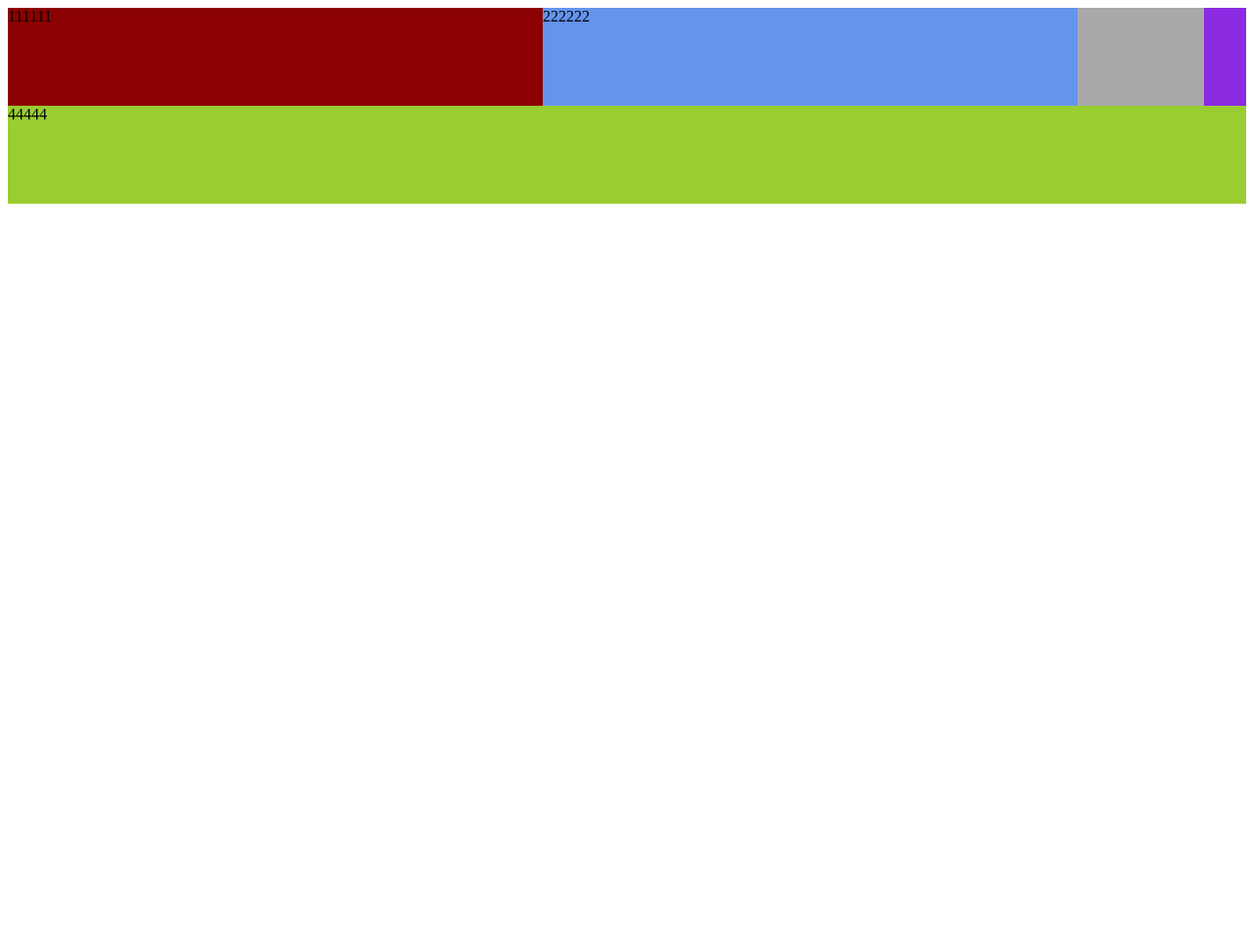
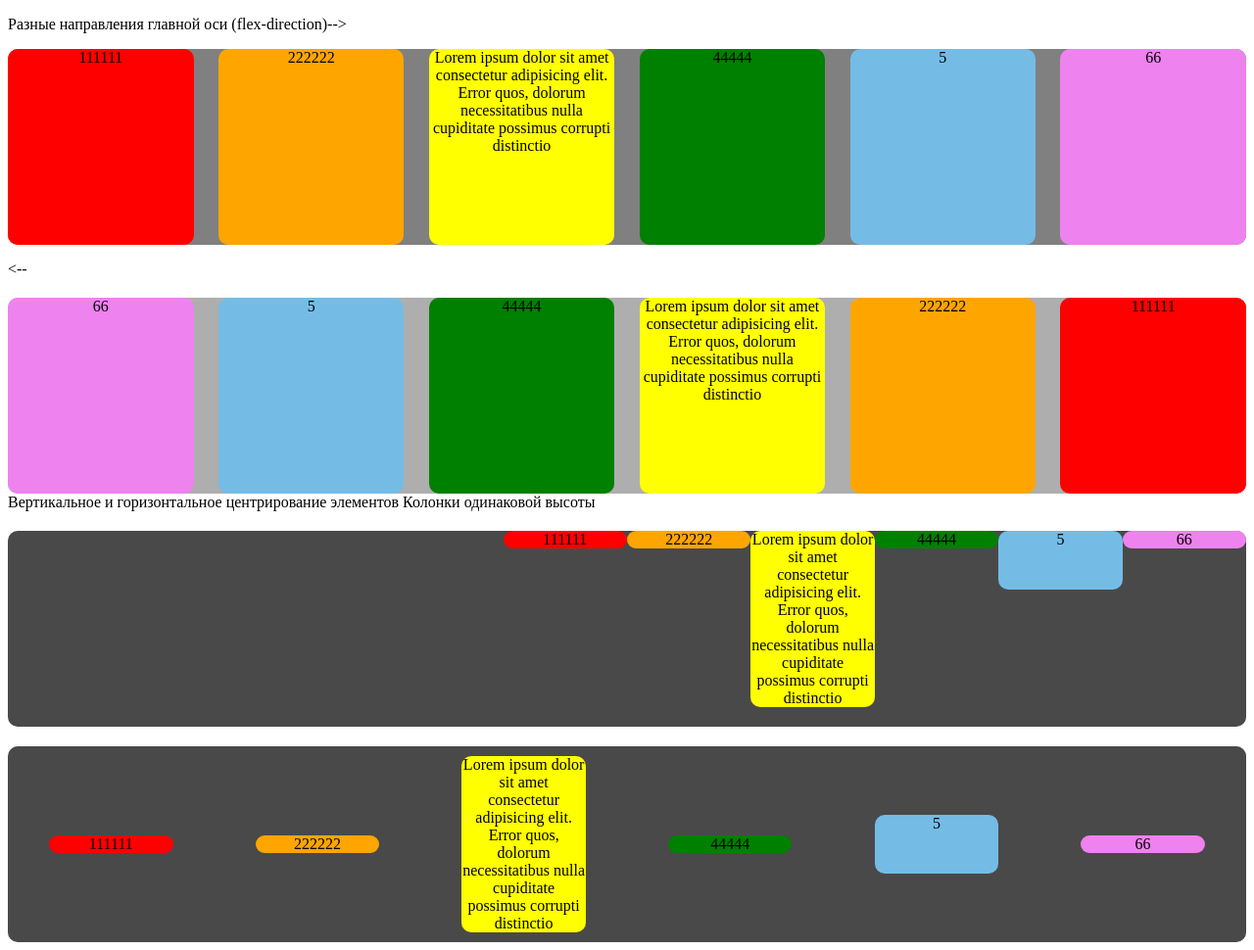
Before and after one commit to destiny313/pet, a plain HTML site: page flex1.html in a window 1280 px wide. Shown: the whole page at 98% size. Before the commit the page ends 800 px from the top, so only its background shows below. Drawn offline with Linux system fonts and the light colour scheme.

Commit message:
3.4-1-pet

```diff
--- a/css/flex1.css
+++ b/css/flex1.css
@@ -1,32 +1,95 @@
-.bodyBlock {
+.bodyBlock1 {
     display: flex;
-    background-color: blueviolet;
+    background-color: grey;
     height: 200px;
-    flex-wrap: wrap;
+    /* flex-wrap: wrap; */
+    justify-content: space-between;
+    border-radius: 10px;
+    text-align: center;
+}
+
+.bodyBlock2 {
+    margin-top: 20px;
+    display: flex;
+    background-color: rgb(175, 174, 174);
+    height: 200px;
+    /* flex-wrap: wrap; */
+    justify-content: space-between;
+    border-radius: 10px;
+    text-align: center;
+    flex-direction: row-reverse;
+}
+
+.bodyBlock3 {
+    margin-top: 20px;
+    display: flex;
+    background-color: rgb(73, 73, 73);
+    height: 200px;
+    /* flex-wrap: wrap; */
+    justify-content: space-between;
+    border-radius: 10px;
+    text-align: center;
+    align-items: flex-start;
+    justify-content: flex-end;
+}
+
+.bodyBlock4 {
+    margin-top: 20px;
+    display: flex;
+    background-color: rgb(73, 73, 73);
+    height: 200px;
+    /* flex-wrap: wrap; */
+    justify-content: space-between;
+    border-radius: 10px;
+    text-align: center;
+    align-items: center;
+    justify-content: space-around;
 }
 
 .div1 {
-    background-color:darkred;
-    flex-grow: .3;
-    width: 33%;
+    background-color:red;
+    border-radius: 10px;
+
 }
 
 .div2 {
-    background-color:cornflowerblue;
-    flex-grow: .3;
-    width: 33%;
+    background-color:orange;
+    border-radius: 10px;
 
 }
 
 .div3 {
-    background-color:darkgrey;
-    flex-grow: .3;
-    /* width: 35%; */
+    background-color:yellow;
+    border-radius: 10px;
 
 }
 
 .div4 {
-    background-color: yellowgreen;
-    flex-grow: 1;
-    width: 50%;
+    background-color: green;
+    border-radius: 10px;
+
 }
+
+.div5 {
+    background-color: rgb(116, 188, 230);
+    border-radius: 10px;
+
+}
+
+.div6 {
+    background-color: violet;
+    border-radius: 10px;
+
+}
+
+.fifteen {
+    width: 15%;
+}
+
+.ten {
+    width: 10%;
+}
+
+.h60 {
+    height: 60px;
+}
--- /dev/null
+++ b/css/flex2.css
@@ -0,0 +1,60 @@
+body{
+    display: flex;
+    flex-direction: column;
+    min-height: 100vh;
+    align-content: space-between;
+}
+
+.content{
+    /* 1 flex-grow, 0 flex-shrink, auto flex-basis */
+    /* flex: 1 0 auto; */
+    flex-grow: 1;
+    /* display: flex;
+
+    flex-wrap: nowrap;
+    justify-content: space-between;     */
+    /* align-items: flex-end; */
+
+ }
+
+ .wrap {
+    display: flex;
+
+    flex-wrap: nowrap;
+    justify-content: space-between;
+    align-items: flex-end;
+ }
+
+ .content__1 {
+     background-color: whitesmoke;
+     width: 250px;
+     box-sizing: border-box;
+     padding: 10px;
+     border-radius: 5px;
+
+ }
+
+ .content__2 {
+    box-sizing: border-box;
+    padding: 10px;
+    border-radius: 5px;
+}
+
+.content__3 {
+    background-color: whitesmoke;
+    width: 250px;
+    box-sizing: border-box;
+    padding: 10px;
+    border-radius: 5px;
+}
+
+ footer{
+    /* 0 flex-grow, 0 flex-shrink, auto flex-basis */
+    flex: 0 0 auto;
+    height: 100px;
+    box-sizing: border-box;
+    padding: 10px;
+    background-color: yellowgreen;
+    /* width: 200px;
+    align-self: flex-end; */
+ }
--- a/flex1.html
+++ b/flex1.html
@@ -1,5 +1,6 @@
 <!DOCTYPE html>
 <html lang="en">
+
 <head>
     <meta charset="UTF-8">
     <meta http-equiv="X-UA-Compatible" content="IE=edge">
@@ -7,21 +8,74 @@
     <link rel="stylesheet" href="./css/flex1.css">
     <title>Document</title>
 </head>
+
 <body>
-    <div class="bodyBlock">
-        <div class="div1">
+    <p>Разные направления главной оси (flex-direction)--></p>
+    <div class="bodyBlock1">
+        <div class="div1 fifteen">
             111111
         </div>
-        <div class="div2">
+        <div class="div2 fifteen">
             222222
         </div>
-        <div class="div3"></div>
-        <div class="div4">
+        <div class="div3 fifteen">Lorem ipsum dolor sit amet consectetur adipisicing elit. Error quos, dolorum
+            necessitatibus nulla cupiditate possimus corrupti distinctio</div>
+        <div class="div4 fifteen">
             44444
         </div>
-
-
+        <div class="div5 fifteen">5</div>
+        <div class="div6 fifteen">66</div>
+    </div>
+    <p><--</p>
+    <div class="bodyBlock2">
+        <div class="div1 fifteen">
+            111111
+        </div>
+        <div class="div2 fifteen">
+            222222
+        </div>
+        <div class="div3 fifteen">Lorem ipsum dolor sit amet consectetur adipisicing elit. Error quos, dolorum
+            necessitatibus nulla cupiditate possimus corrupti distinctio</div>
+        <div class="div4 fifteen">
+            44444
+        </div>
+        <div class="div5 fifteen">5</div>
+        <div class="div6 fifteen">66</div>
     </div>
 
+    Вертикальное и горизонтальное центрирование
+    элементов Колонки одинаковой высоты
+    <div class="bodyBlock3">
+        <div class="div1 ten">
+            111111
+        </div>
+        <div class="div2 ten">
+            222222
+        </div>
+        <div class="div3 ten">Lorem ipsum dolor sit amet consectetur adipisicing elit. Error quos, dolorum
+            necessitatibus nulla cupiditate possimus corrupti distinctio</div>
+        <div class="div4 ten">
+            44444
+        </div>
+        <div class="div5 ten h60">5</div>
+        <div class="div6 ten">66</div>
+    </div>
+
+    <div class="bodyBlock4">
+        <div class="div1 ten">
+            111111
+        </div>
+        <div class="div2 ten">
+            222222
+        </div>
+        <div class="div3 ten">Lorem ipsum dolor sit amet consectetur adipisicing elit. Error quos, dolorum
+            necessitatibus nulla cupiditate possimus corrupti distinctio</div>
+        <div class="div4 ten">
+            44444
+        </div>
+        <div class="div5 ten h60">5</div>
+        <div class="div6 ten">66</div>
+    </div>
 </body>
+
 </html>
```
Also changed, not shown: flex2.html (added, +33 -0 lines).
